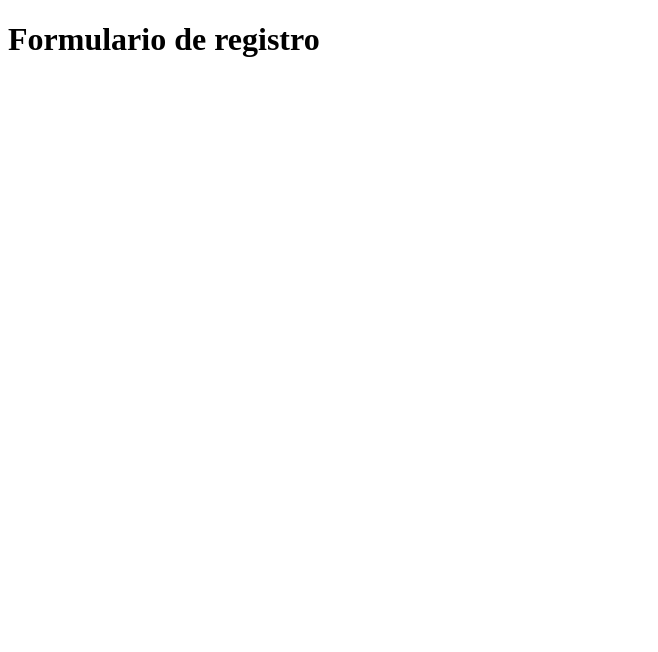
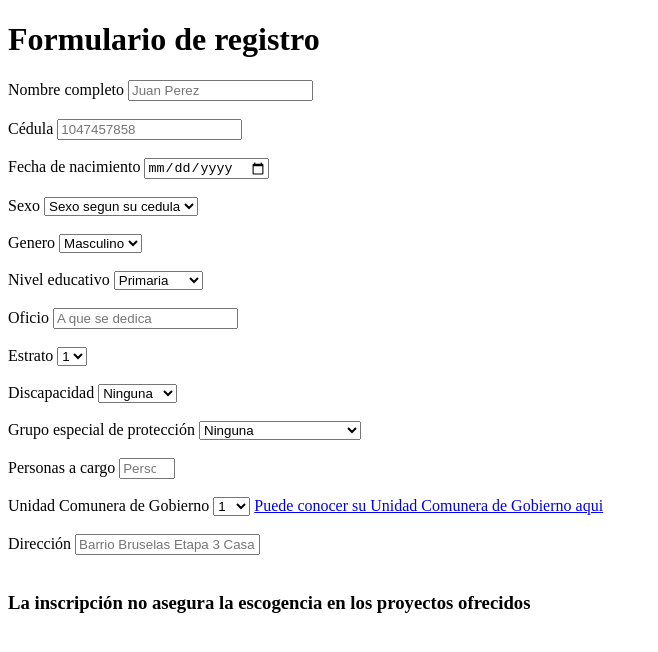
Before and after one commit to Lauramirez0320/proyecto-bootcamp-talento-tech, a plain HTML site: page src/pages/form.html in a window 1280 px wide. Shown: the whole page, without its empty margins (0-658 px from the left). Drawn offline with Linux system fonts and the light colour scheme.

Commit message:
borrador de formulario

```diff
--- a/src/pages/form.html
+++ b/src/pages/form.html
@@ -7,5 +7,98 @@
 </head>
 <body>
     <h1>Formulario de registro</h1>
+    <form>
+    <label>Nombre completo</label>
+    <input type="text" id="nombre" name="nombre" placeholder="Juan Perez"><br><br>
+    <label>Cédula</label>
+    <input type="number" id="cedula" name="cedula" placeholder="1047457858"><br><br>
+    <label>Fecha de nacimiento</label>
+    <input type="date" id="fecha_nacimiento" name="fecha_nacimiento"><br><br>
+    <label>Sexo</label>
+    <select id="sexo" name="sexo" required>
+        <option value="" disabled selected hidden>Sexo segun su cedula</option>
+        <option value="Hombre">Hombre</option>
+        <option value="Mujer">Mujer</option>
+    </select><br><br>
+    <label>Genero</label>
+    <select id="genero" name="genero"><br><br>
+        <option value="Masculino">Masculino</option>
+        <option value="Femenino">Femenino</option>
+        <option value="Otro">Otro</option> <!--agregar java script para mostrar un cuadro que permita digitar
+        escribir el genero con que se identifique. Tambien seria ideal que el backend reconozca esto como parte
+        de la comunidad lgtbiq+ -->
+    </select><br><br>
+    <label>Nivel educativo</label>
+    <select id="Neducativo" name="Neducativo">
+        <option value="Primaria">Primaria</option>
+        <option value="Bachiller">Bachiller</option>
+        <option value="Técnico">Técnico</option>
+        <option value="Tecnólogo">Tecnólogo</option>
+        <option value="Profesional">Profesional</option>
+        <option value="Posgrado">Posgrado</option>
+    </select><br><br>
+    <label>Oficio</label>
+    <input type="text" id="oficio" name="oficio" placeholder="A que se dedica"><br><br>
+    <label>Estrato</label>
+    <select id="estrato" name="estrato">
+        <option value="E1">1</option>
+        <option value="E2">2</option>
+        <option value="E3">3</option>
+        <option value="E4">4</option>
+        <option value="E5">5</option>
+        <option value="E6">6</option>
+    </select><br><br>
+     <label>Discapacidad</label>
+    <select id="discapacidad" name="discapacidad">
+        <option value="Ninguna" selected>Ninguna</option>
+        <option value="Visual">Visual</option>
+        <option value="Auditiva">Auditiva</option>
+        <option value="Cognitiva">Cognitiva</option>
+        <option value="Talla_baja">Talla baja</option>
+        <option value="Fisica">Fisica</option>
+        <option value="Mental">Mental</option>
+    </select><br><br>
+    <label>Grupo especial de protección</label>
+    <select id="gep" name="gep">
+        <option value="Ninguna" selected>Ninguna</option>
+        <option value="Afrodescendiente">Afrodescendiente</option>
+        <option value="Analfabetar">Analfabeta</option>
+        <option value="Desplazado">Desplazado</option>
+        <option value="Migrante">Migrante</option>
+        <option value="Cabeza_hogar">Cabeza de hogar</option>
+        <option value="Embarazo">Embarazo</option>
+        <option value="Victima_violencia">Victima de violencia</option>
+        <option value="Pobreza_extrema">Pobreza extrema</option>
+        <option value="NNA">Niño, niña, adolescente</option>
+        <option value="Indigena">Indigena</option>
+    </select><br><br>
+    <label>Personas a cargo</label>
+    <input type="number" id="Personascargo" name="Personascargo" placeholder="Personas que dependen economicamente
+    de usted" min="1" max="10"><br><br>
+    <label>Unidad Comunera de Gobierno</label>
+    <select id="UCG" name="UCG">
+    <option value="UCG1">1</option>
+    <option value="UCG2">2</option>
+    <option value="UCG3">3</option>
+    <option value="UCG4">4</option>
+    <option value="UCG5">5</option>
+    <option value="UCG6">6</option>
+    <option value="UCG7">7</option>
+    <option value="UCG8">8</option>
+    <option value="UCG9">9</option>
+    <option value="UCG10">10</option>
+    <option value="UCG11">11</option>
+    <option value="UCG12">12</option>
+    <option value="UCG13">13</option>
+    <option value="UCG14">14</option>
+    <option value="UCG15">15</option>
+    </select> <!--Backend debe marcar como localidad 1 las UCG1,2,3,8 9 y 10, como localidad 2 las UCG 4, 5, 6 y 7
+    y como localidad 3 las UCG 11, 12, 13, 14 y 15-->
+    <a href="https://cgenacomovamos.maps.arcgis.com/apps/dashboards/6daeacc2276f41d0bfa9cadc6889950b" target="blank">
+        Puede conocer su Unidad Comunera de Gobierno aqui</a><br><br>
+    <label>Dirección</label>
+    <input type="text" id="dirección" name="dirección" placeholder="Barrio Bruselas Etapa 3 Casa 24"><br><br>
+    <h3>La inscripción no asegura la escogencia en los proyectos ofrecidos</h3>
+</form>
 </body>
 </html>
```
